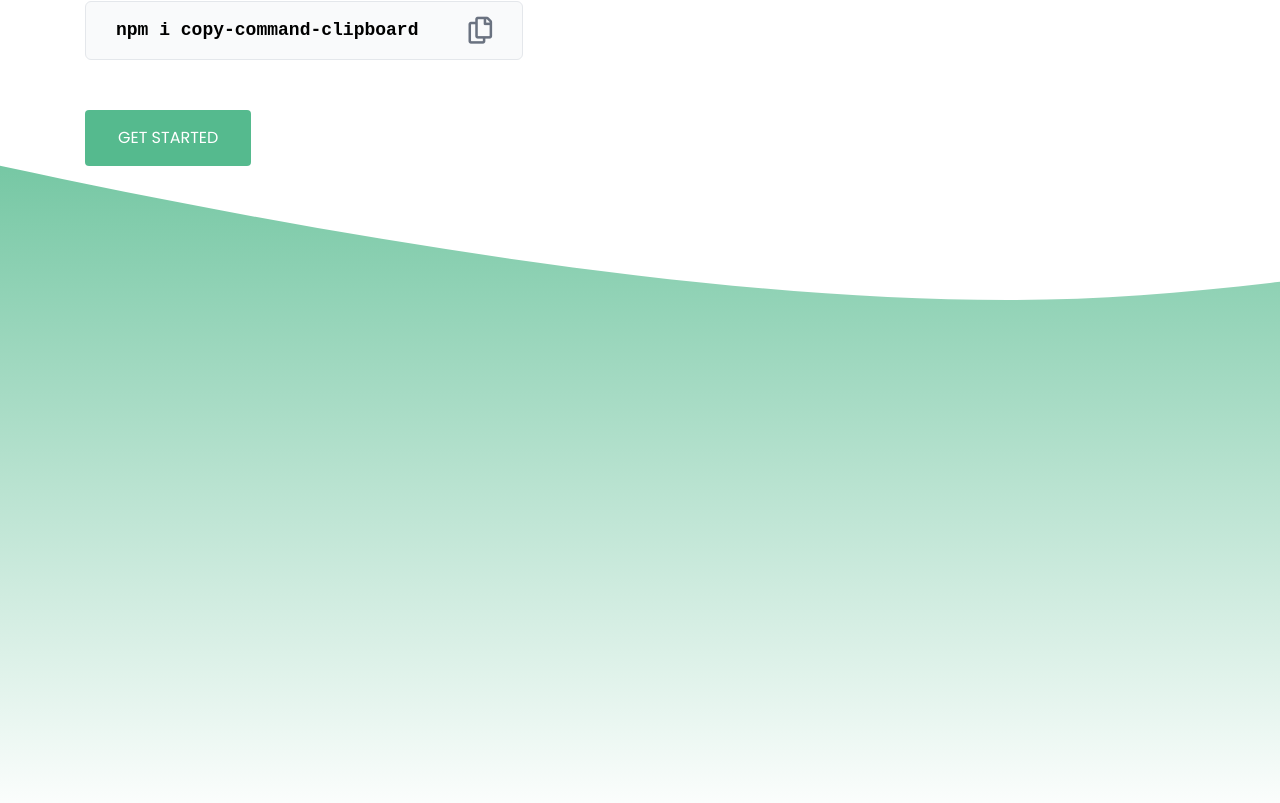
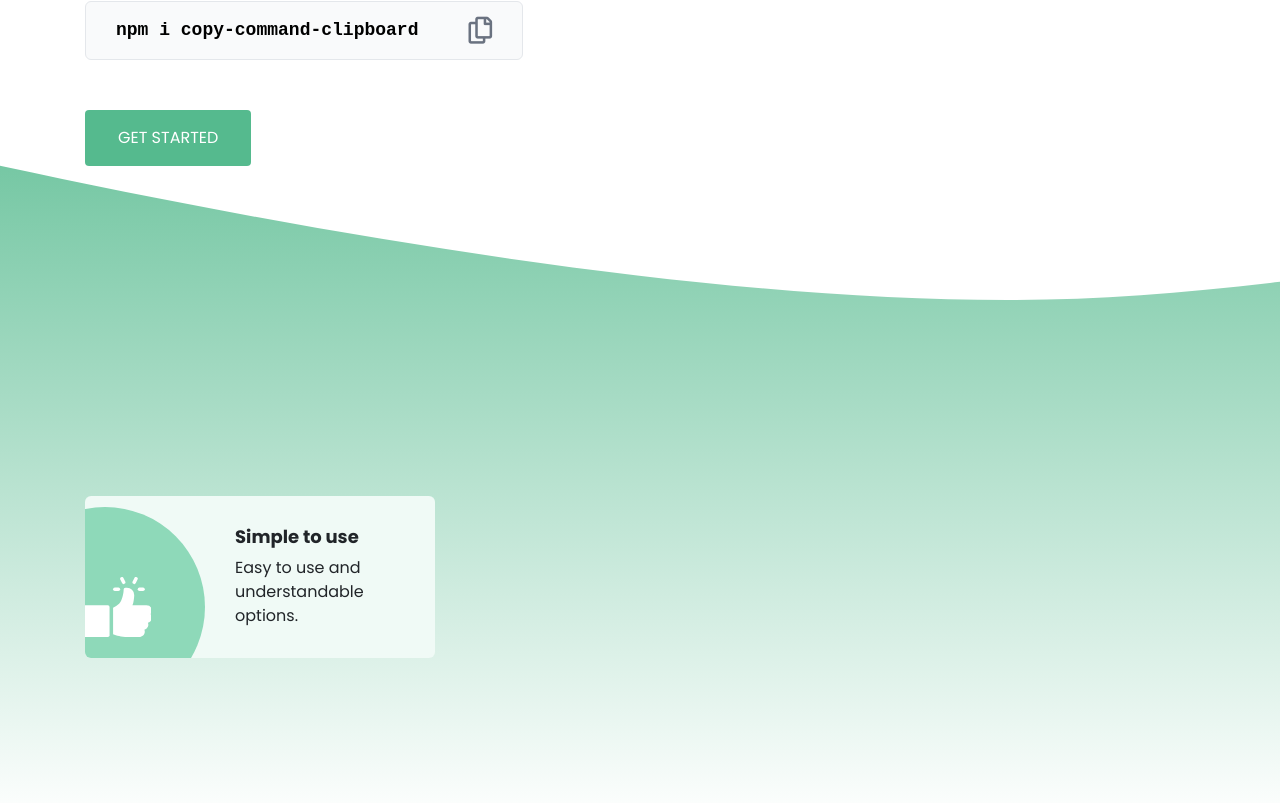
Before and after one commit to copy-command-clipboard/copy-command-clipboard-website, a Vue app: page / in a window 1280 px wide. Shown: the part 345-1148 px from the top of the page. Built offline with nearby package versions, Linux system fonts and the light colour scheme.

Commit message:
Services card development.

```diff
--- a/src/components/services/index.vue
+++ b/src/components/services/index.vue
@@ -1,5 +1,5 @@
 <template>
-  <div class="services-section">
+  <section class="services-section">
     <div class="container">
       <div class="row">
         <div class="col-md-4">
@@ -7,7 +7,7 @@
         </div>
       </div>
     </div>
-  </div>
+  </section>
 </template>
 
 <script>
--- a/src/components/services/item.vue
+++ b/src/components/services/item.vue
@@ -1,14 +1,25 @@
 <template>
   <div class="services-card">
-
+    <figure>
+      <Hand />
+    </figure>
+    <article>
+      <h4>Simple to use</h4>
+      <p>Easy to use and understandable options.</p>
+    </article>
   </div>
 </template>
 
 <script>
+import Hand from "../../assets/svg/hand.svg";
+
 export default {
   name: "ServicesCard",
+  components: {
+    Hand,
+  },
   props: {
-    title: String
+    title: String,
   },
 };
 </script>
--- a/src/style/main/variables.scss
+++ b/src/style/main/variables.scss
@@ -35,6 +35,8 @@ $guardsmanred: #CB0000;
 
 $silvertree: #55BA8E;
 $oceangreen: #33a071;
+$narvik: #F0FAF6;
+$vistablue: #8ED9B9;
 
 $sm: 575px;
 $md: 767px;
--- a/src/style/services-card.scss
+++ b/src/style/services-card.scss
@@ -1,3 +1,28 @@
 .services-card {
+  position: relative;
+  overflow: hidden;
+  width: 100%;
+  background-color: $narvik;
+  border-radius: 6px;
+  padding: 30px;
 
+  figure {
+    position: absolute;
+    left: -100px;
+    top: 50%;
+    transform: translateY(-50%);
+    display: flex;
+    align-items: center;
+    justify-content: center;
+    width: 200px;
+    height: 200px;
+    background-color: $vistablue;
+    border-radius: 50%;
+    margin-left: 20px;
+    margin-top: 30px;
+  }
+
+  article {
+    padding-left: 120px;
+  }
 }
```
